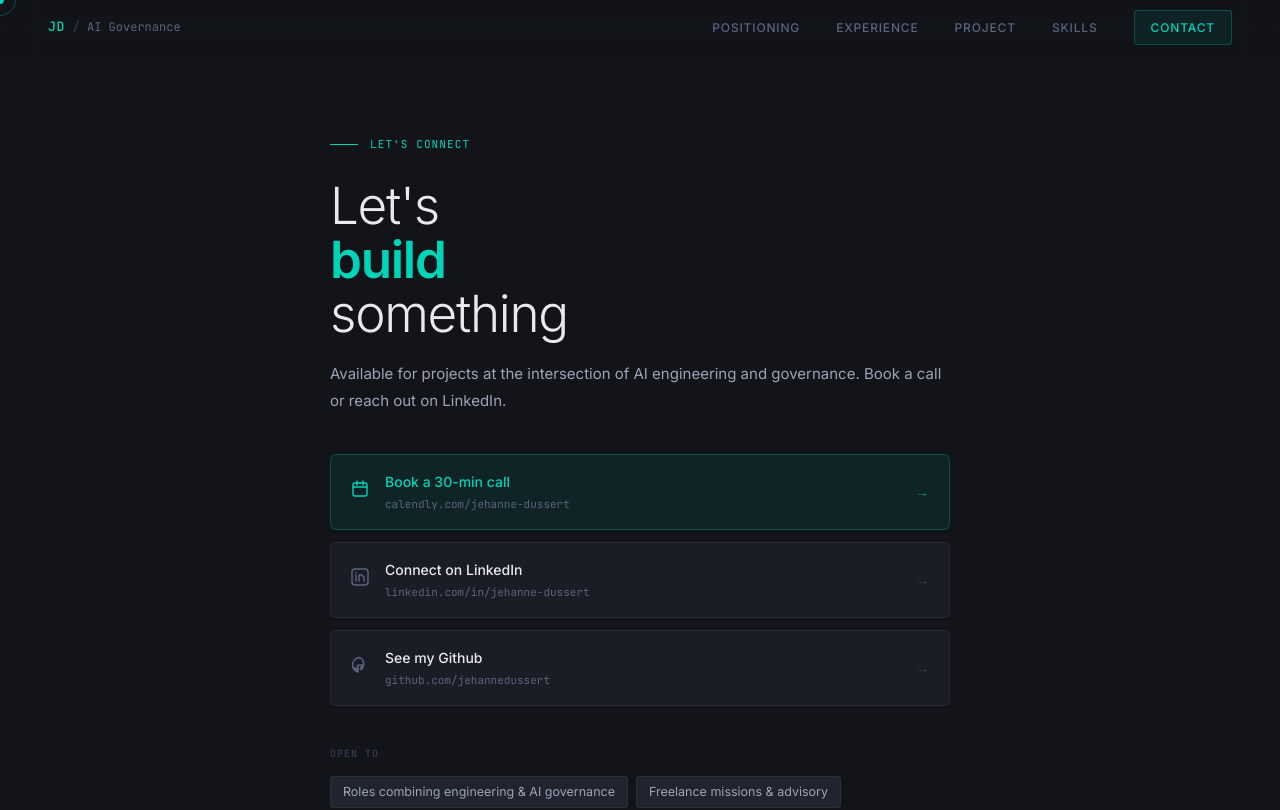
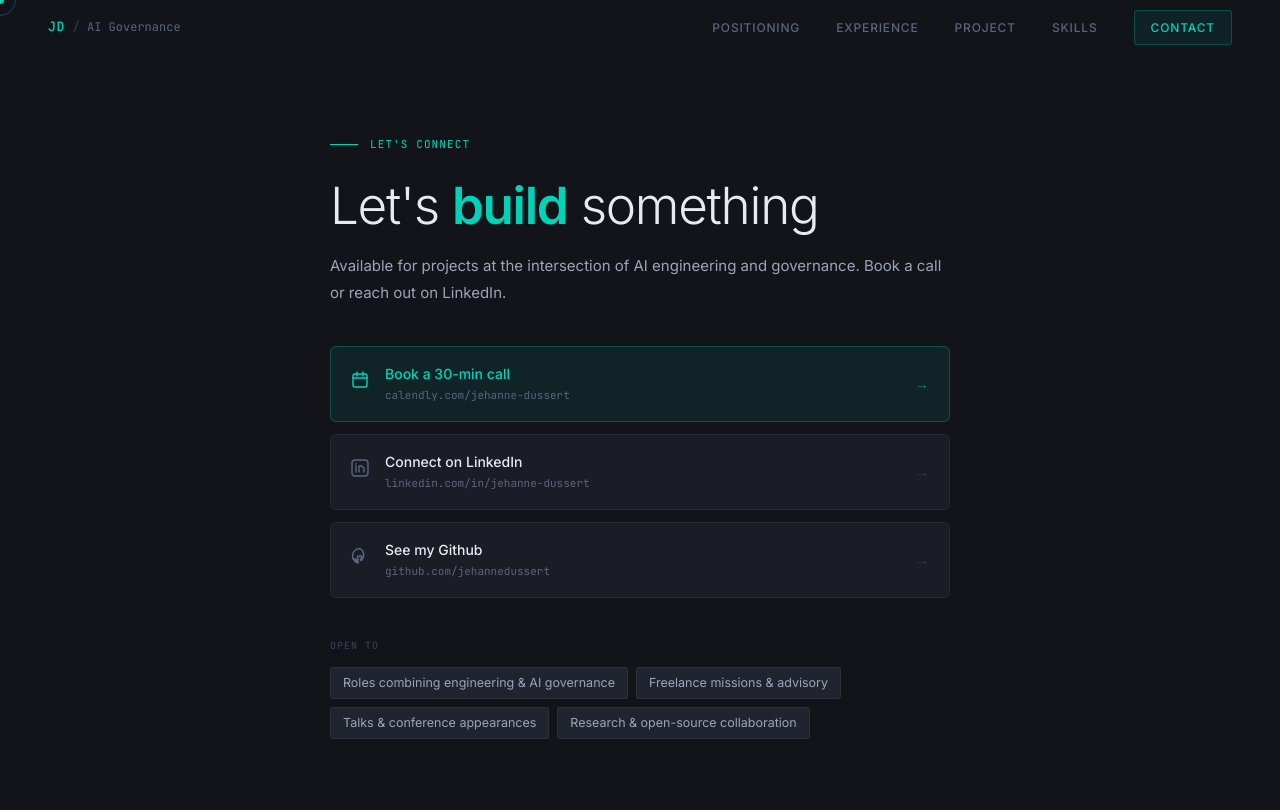
Before and after one commit to JehanneDussert/portfolio, a Vue app: page /contact in a window 1280 px wide. Shown: the top 810 px of the page. Built offline with nearby package versions, Linux system fonts and the light colour scheme.

Commit message:
fix: css

```diff
--- a/src/views/ContactView.vue
+++ b/src/views/ContactView.vue
@@ -72,7 +72,7 @@ const availability = [
 .eyebrow { display: flex; align-items: center; gap: 12px; font-family: var(--ff-mono); font-size: 11px; color: var(--teal); letter-spacing: .1em; text-transform: uppercase; margin-bottom: 1.5rem; }
 .ew-line { display: block; width: 28px; height: 1px; background: var(--teal); }
 .title { font-size: clamp(2.2rem, 4vw, 3.2rem); font-weight: 300; line-height: 1.06; letter-spacing: -.025em; color: var(--txt); margin-bottom: 1.25rem; }
-.acc { display: block; font-weight: 600; color: var(--teal); }
+.acc { font-weight: 600; color: var(--teal); }
 .desc { font-size: 15px; color: var(--txt-2); line-height: 1.8; margin-bottom: 2.5rem; }
 
 .links { display: flex; flex-direction: column; gap: .75rem; margin-bottom: 2.5rem; }
```
